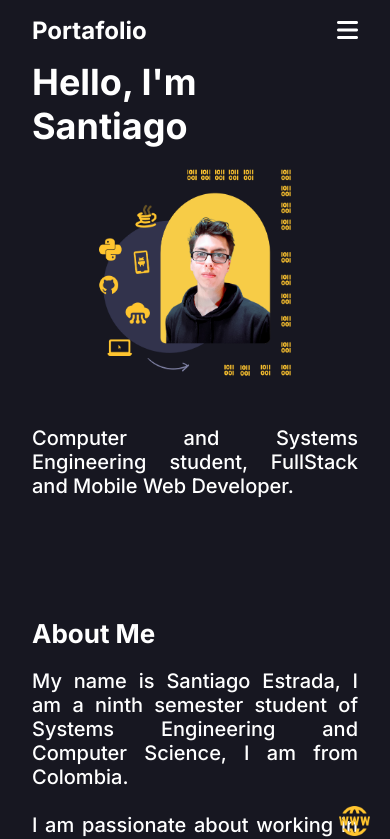
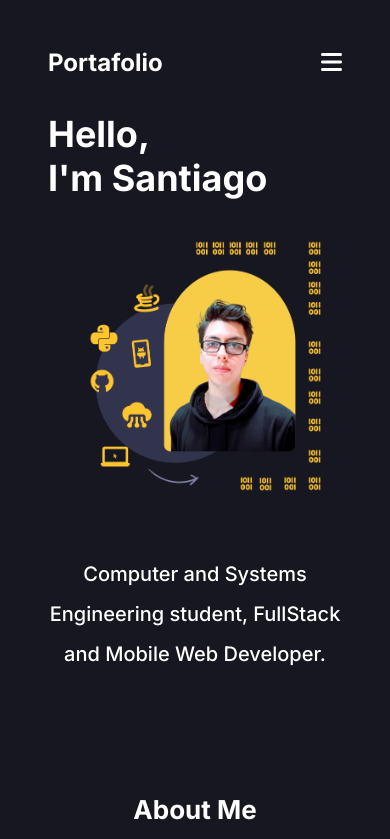
Before and after one commit to santiago01est/portafolio, a website built with Vite: page src/index.html in a window 390 px wide. Shown: the top 839 px of the page. Built offline with nearby package versions, Linux system fonts and the light colour scheme.

Commit message:
update version web and mobile of header

```diff
--- a/src/index.html
+++ b/src/index.html
@@ -40,7 +40,9 @@
 
   <main>
     <section class="container_profile">
-      <h1>Hello, I'm Santiago</h1>
+      <h1>Hello,
+        <br>
+        I'm Santiago</h1>
       <img src="assets/img/profile.png" alt="Profile">
     </section>
     <section id="home">
@@ -53,7 +55,7 @@
     <section id="about">
       <h2>About Me</h2>
       <p>My name is Santiago Estrada, I am a ninth semester student of Systems Engineering and Computer Science, I am
-        from Colombia.<br><br>I am passionate about working in development teams and learn from the process and team
+        from Colombia. I am passionate about working in development teams and learn from the process and team
         members, on the other hand I like photography and I am a movie lover.</p>
       <div class="container_btn_aboutme">
         <button class="action_btn_index_out">Hire Me</button>
@@ -241,7 +243,7 @@
 
     <section id="projects">
       <h2>Projects</h2>
-      <div class="container_projects">
+      <div class="container_services">
         <div class="card">
           <img class="card_img" src="assets/img/img_option.png" alt="img_option">
           <h2 class="card-title">Web Development</h2>
--- a/src/styles/main.scss
+++ b/src/styles/main.scss
@@ -7,21 +7,24 @@
 $Cinder: #171721;
 $Cinder_white: #2b2b36;
 $White: #fff;
-$Selective_Yellow: #ffbb00;
+$Selective_Yellow: #ffc014;
 $Background_down_menu:#ffffff1a;
 
 /** BODY */
 
 *{
+  box-sizing: border-box;
+  font-family: 'Inter', sans-serif;
   margin: 0;
   padding: 0;
-  box-sizing: border-box;
-  font-family: 'Inter', sans-serif;
 }
 
 body{
   height: 100vh;
   background-color: $Cinder;
+  padding: 2em 1em;
+  margin: 0 auto;
+  max-width: 80em;
 }
 
 li{
@@ -58,6 +61,8 @@ header{
 .navbar .logo a{
   font-size: 1.5rem;
   font-weight: bold;
+  padding: 0;
+  margin: 0;
 }
 
 .navbar .links {
@@ -70,6 +75,30 @@ header{
   font-size: 1.5rem ;
   cursor: pointer;
   display: none;
+}
+
+/*  PROFILE */
+.container_profile {
+  display: flex;
+  justify-content: space-between;
+  flex-wrap: nowrap;
+  align-items: center;
+  gap: 50px;
+  height: 50vh;
+  padding: 0 2rem;
+  margin-top: 80px;
+}
+
+.container_profile img {
+  margin-top: 40px;
+  margin-bottom: 20px;
+  max-width: 40%;
+}
+
+.container_profile h1{
+  color: $White;
+  text-align: start;
+  font-size: 80px;
 }
 
 /* Buttons */
@@ -172,16 +201,12 @@ header{
 }
 
 /* Text Styles */
-.container_profile h1{
-  color: $White;
-  text-align: start;
-  font-size: 36px;
-}
+
 
 
 h2 {
   color: #fff;
-  text-align: start;
+  text-align: center;
   margin-bottom: 20px;
   font-size: 26px;
 }
@@ -190,12 +215,17 @@ p {
   text-align: justify;
   font-family: "Inter", sans-serif;
   font-size: 20px;
+  line-height: 2;
+}
+
+#iam{
+  text-align: center;
 }
 
 /* Container About me*/
 .container_btn_aboutme{
   display: flex;
-  justify-content:start;
+  justify-content:center;
   margin-top: 40px;
   margin-bottom: 20px;
 }
@@ -394,7 +424,9 @@ p {
 
 
 /** MOBILE */
-@media (max-width: 992px) {
+
+
+@media (max-width: 800px) {
   .navbar .links,
   .navbar .action_btn{
     display: none;
@@ -409,17 +441,27 @@ p {
   }
 
   .container_profile {
-    flex-direction: column;
-    justify-content: center;
-    text-align: center;
+    display: inline-block;
     padding: 0 2rem;
+    gap: 0;
+    margin-top: 20px;
   }
 
   .container_profile img {
-    margin-top: 20px;
-    margin-bottom: 20px;
     max-width: 60%;
+    margin-top: 80px;
+    margin-left: 100px;
+    margin-right: 200px;
+
+}
+
+  .container_profile h1{
+    color: $White;
+    font-size: 36px;
+    margin-top: 0;
+    justify-content:flex-start;
   }
+
 
   /* CARD SERVICES */
   .card .card_img{
@@ -446,6 +488,16 @@ p {
 
 }
 
+@media (max-width: 768px) {
+  .container_profile img {
+    max-width: 80%;
+    margin-top: 40px;
+    margin-left: 40px;
+    margin-right: 40px;
+  }
+
+}
+
 @media (max-width: 576px) {
 .dropdown_menu{
   left: 2rem;
```
Also changed, not shown: src/styles/main.css, 1 other file.
